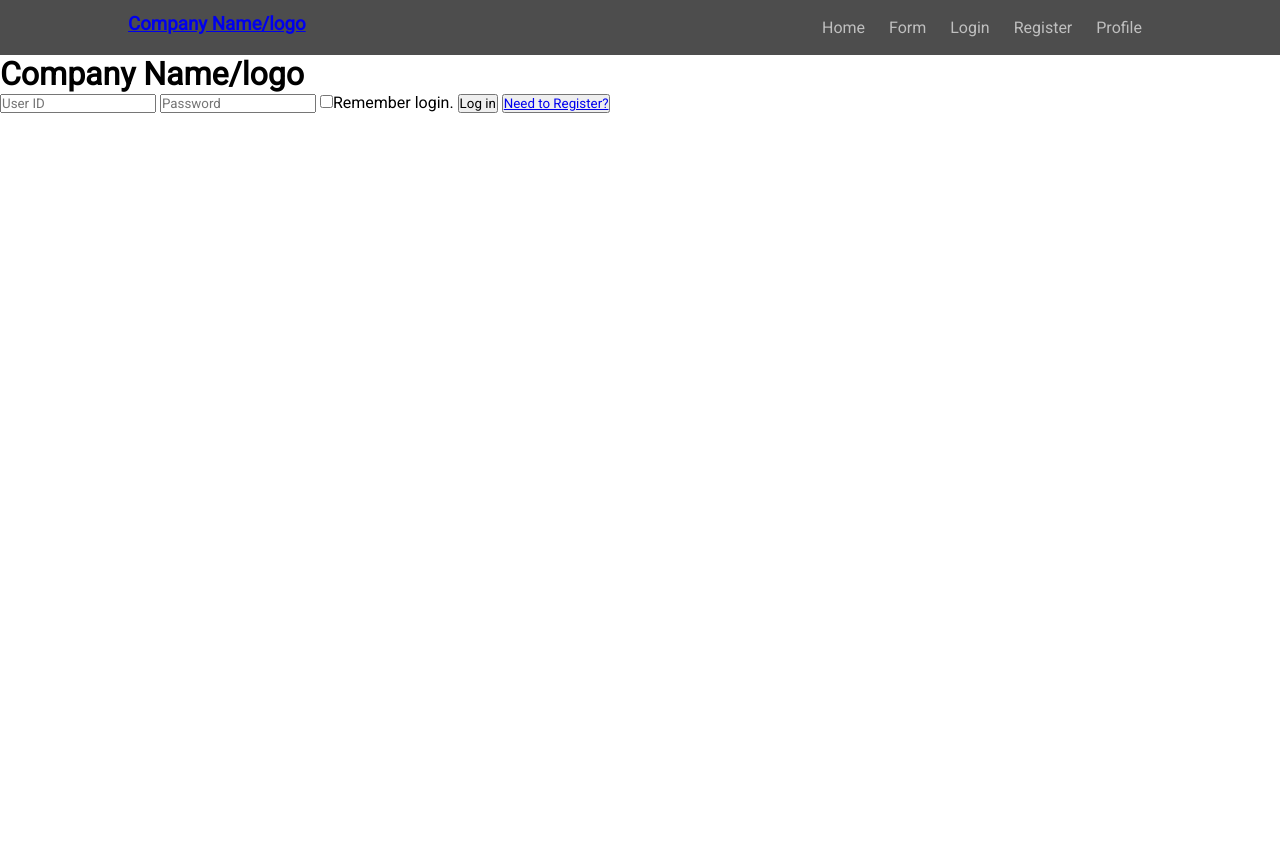
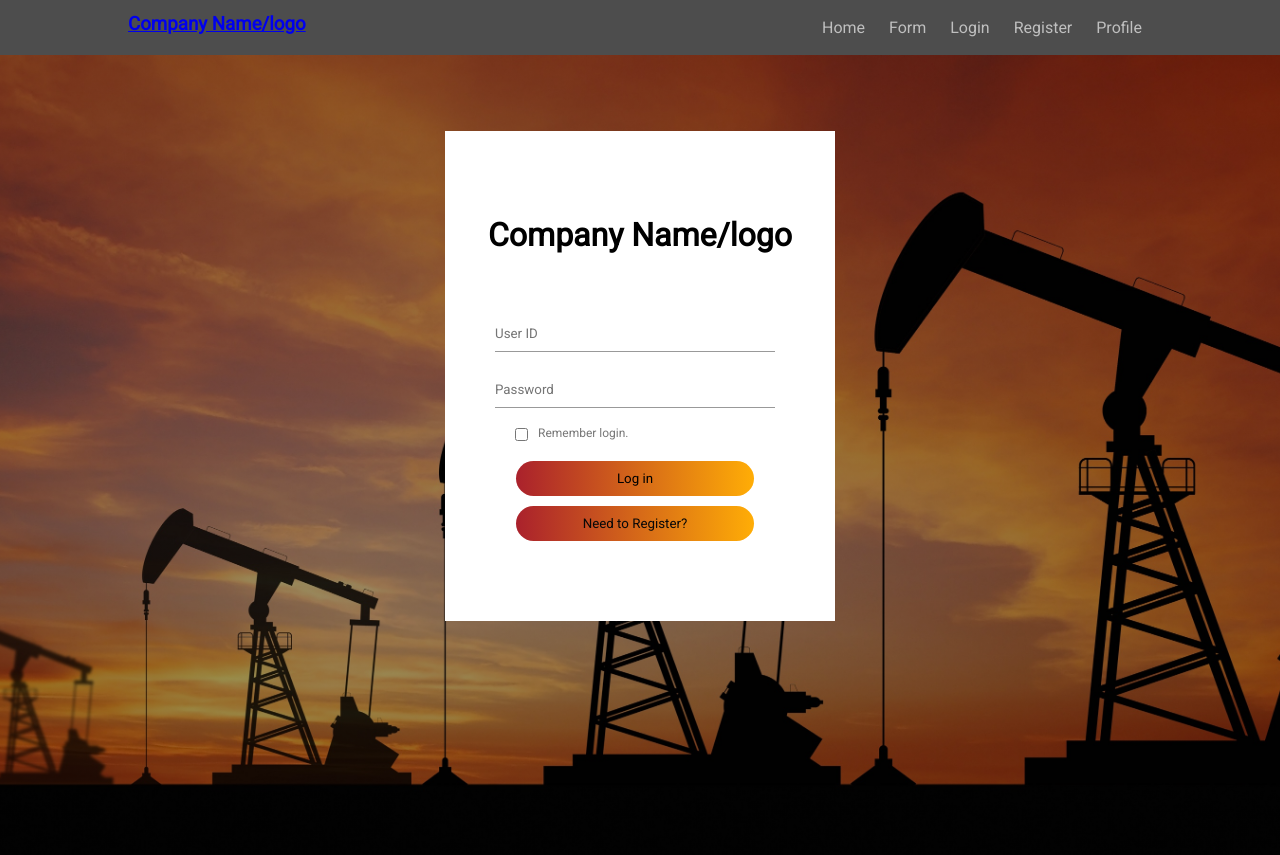
Before and after one commit to brandonnma/Fuel-Quote, a PHP site: page /login.html in a window 1280 px wide. Before the commit the page ends 113 px from the top, so only its background shows below. Run offline with PHP 8.4, Linux system fonts and the light colour scheme.

Commit message:
Update styles.css

```diff
--- a/styles.css
+++ b/styles.css
@@ -44,3 +44,71 @@ nav{
 .links ul li a:hover::after{
 	height: calc(100% + 8px)
 }*/
+.login-page{
+    height: 100%;
+    width: 100%;
+    background-image: linear-gradient(rgba(0,0,0,0.4),rgba(0,0,0,0.4)),url(loginback.jpg);
+    background-position: center;
+    background-size: cover;
+    position: absolute;
+}
+.form-box{
+    width: 380px;
+    height: 480px;
+    position: relative;
+    margin: 6% auto;
+    background: #ffff;
+    padding: 5px;
+}
+.inputtabs{
+    top: 180px;
+    position: absolute;
+    width: 280px;
+    transition: 0.5s;
+}
+.inputtabs a{
+    color: #080808;
+    text-decoration: none;
+}
+.companyname{
+    margin: 80px 0 0 0;
+    text-align: center;
+}
+.input-field{
+    width: 100%;
+    padding: 10px 0px;
+    margin: 5px 0px 15px;
+    border-left: 0px;
+    border-top: 0px;
+    border-right: 0px;
+    border-bottom: 1px solid #999;
+    outline: none;
+    background: transparent;
+}
+.submit-button{
+    width:85%;
+    padding: 10px 30px;
+    cursor: pointer;
+    display: block;
+    margin: auto;
+    margin-bottom: 10px;
+    background: linear-gradient(to right, #aa212c,#ffad06);
+    border: 0;
+    outline: none;
+    border-radius: 30px;
+}
+.check-box{
+    margin: 5px 10px 20px 20px;
+}
+span{
+    color: #777;
+    font-size: 12px;
+    bottom: 111px;
+    position: absolute;
+}
+#login{
+    left: 50px;
+}
+#Register{
+    left: 50px;
+}
```
